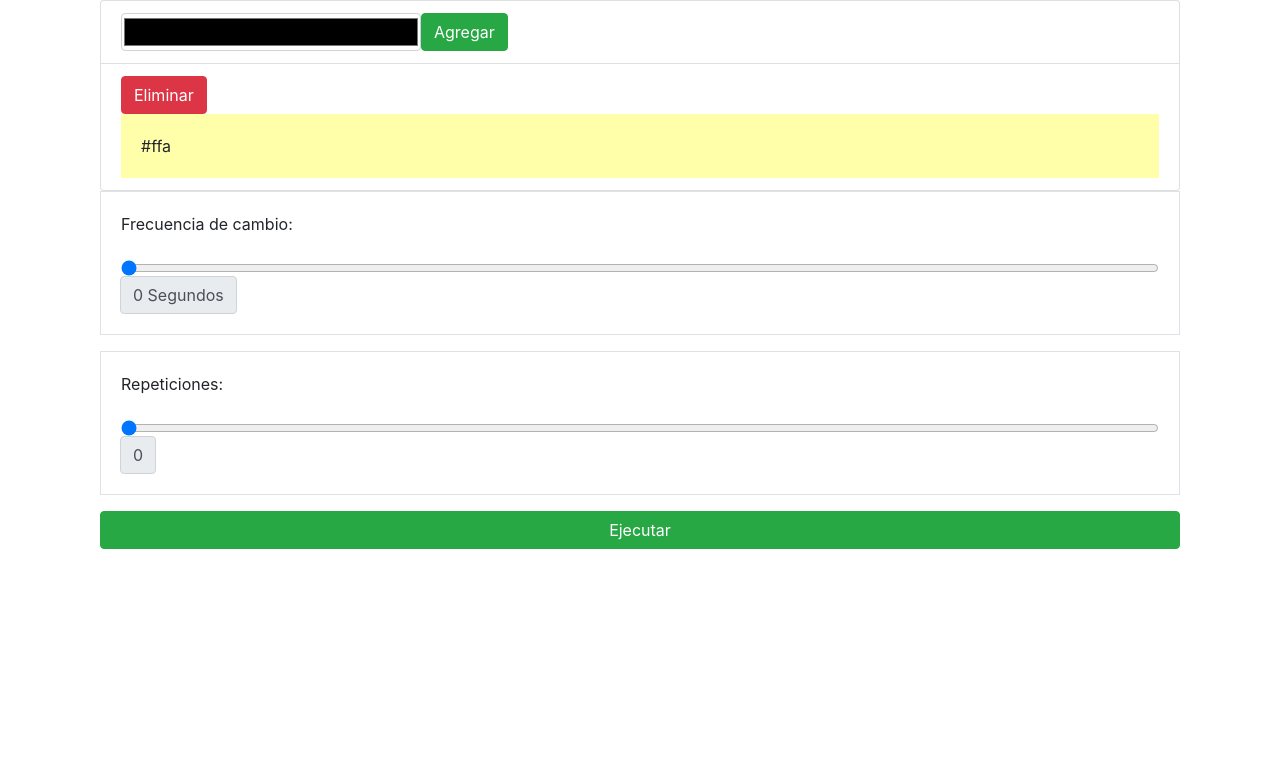
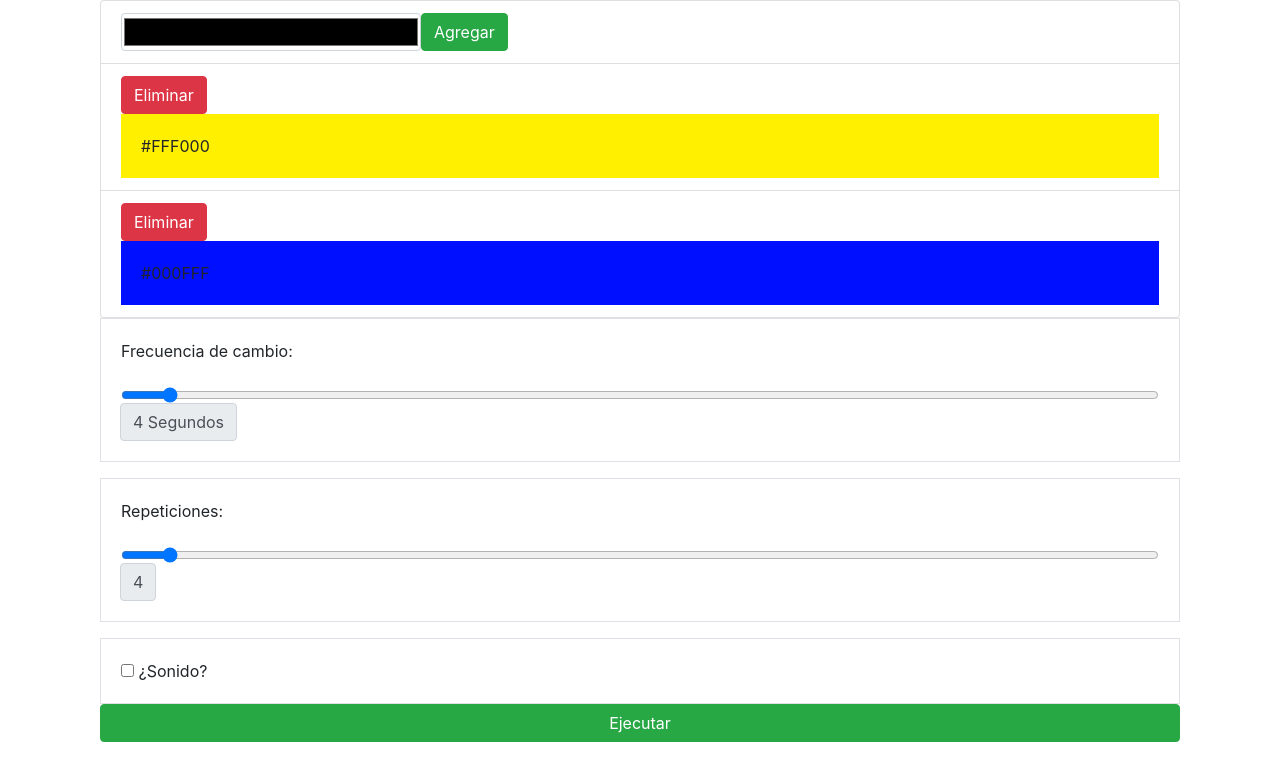
Before and after one commit to melenas1414/trainer-app, a plain HTML site: page index.html in a window 1280 px wide. Drawn offline with nearby package versions, Linux system fonts and the light colour scheme.

Commit message:
Trainer APP 1.1

```diff
--- a/index.html
+++ b/index.html
@@ -48,6 +48,12 @@
                                             <span class="input-group-text" id="basic-addon2">{{ repeticion }}</span>
                                         </div>
                                     </div>
+                                    <div class="form-check border" style="padding: 20px;">
+                                      <input class="form-check-input" type="checkbox" ng-model="sonido" id="check-sonido" checked style="margin: 0; position: relative;">
+                                      <label class="form-check-label" for="check-sonido">
+                                        ¿Sonido?
+                                      </label>
+                                    </div>
                                     <button type="submit" class="btn btn-success w-100">Ejecutar</button>
 
                     </form>
@@ -55,6 +61,7 @@
                     </div>
                     <div class="{{ resultado }}" style="background: {{ background }}; width: 100%; height: 500px; padding: 120px 20px;">
                         <h1 class="text-center">{{segundos}} Segundos</h1>
+                        <audio id="sonido" src="sonido/pitido.mp3"></audio>
                     </div>
                 </div>
             </div>
--- a/js/controller.js
+++ b/js/controller.js
@@ -2,12 +2,12 @@
 var appTrainer = angular.module('appTrainer', []);
 
 appTrainer.controller('ListarColores',  ['$scope','$timeout',function ($scope, $timeout) {
-    $scope.colores = ['#ffa'];
-    $scope.repeticion = 0;
-    $scope.tiempo = 0;
+    $scope.colores = ['#FFF000','#000FFF'];
+    $scope.repeticion = 4;
+    $scope.tiempo = 4;
     $scope.segundos = 0;
     $scope.formulario = 'd-block';
-	    	 			$scope.resultado = 'd-none';
+	$scope.resultado = 'd-none';
     $scope.registrar = function() {
     	 if(typeof($scope.color) !== 'undefined') {
     	 	if ( $scope.colores.length<10){
@@ -60,10 +60,13 @@ appTrainer.controller('ListarColores',  ['$scope','$timeout',function ($scope, $
 	    	 				rand = 0;
 	    	 			}
 	   	 				rand=random(0,$scope.colores.length,rand);
+
+	   	 				if ($scope.sonido){
+						    var sonido = angular.element(document.getElementById('sonido'));
+						    sonido[0].play();
+						}
 	    	 			$scope.background=$scope.colores[rand];
 	    	 			$scope.rand = rand;
-	    	 			console.log('Color: '+rand);
-	    	 			console.log('repeticion: '+i);
 	    	 			i += 1;
 			            $timeout(cambiodefondo,tiempo);
 		     		}
```
Also changed, not shown: 1 other file.
